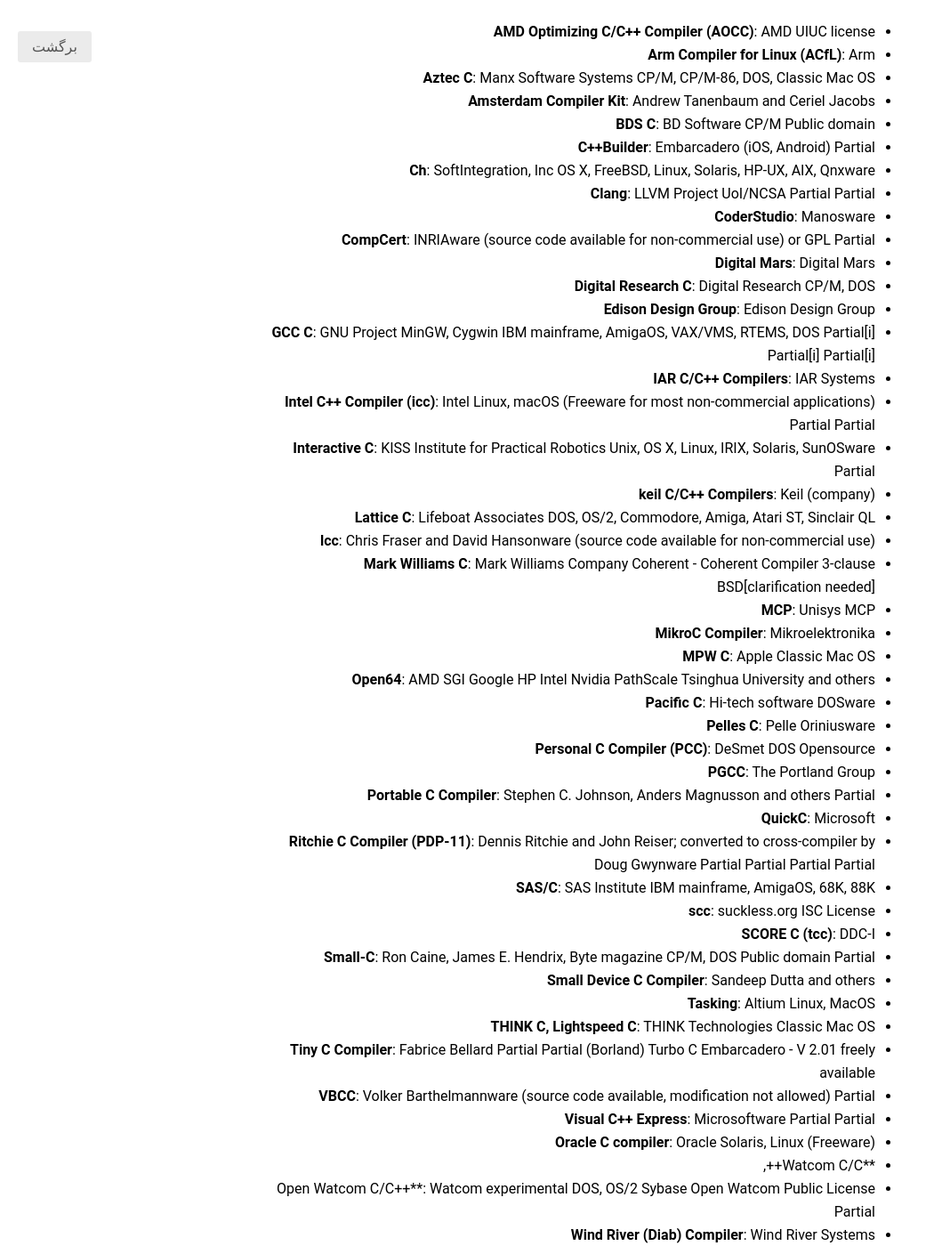
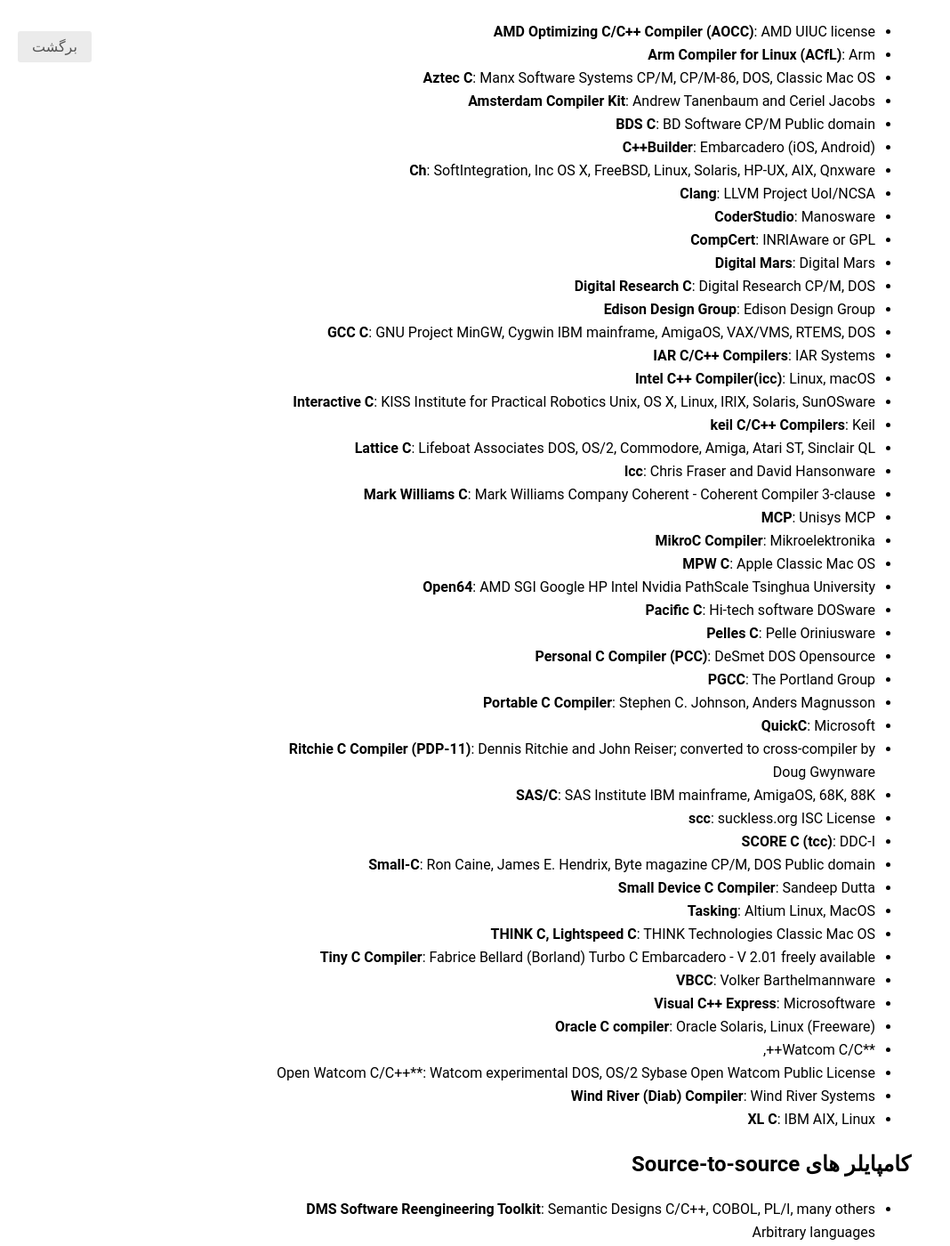
Before and after one commit to BaseMax/Fa.MaxBase.org, a Jekyll site: the page built from _posts/fa/2020-03-24-fa-list-of-compilers.md, in a window 1280 px wide and 1400 px high, scrolled down 2628 px. Shown: the whole window at 89% size, without its empty margins (0-1068 px from the left). Built offline with Jekyll 4.4.1, drawn with Linux system fonts in a browser that asks for light colours; some of the changed text lies outside the part shown.

Commit message:
Update 2020-03-24-fa-list-of-compilers.md

```diff
--- a/_posts/fa/2020-03-24-fa-list-of-compilers.md
+++ b/_posts/fa/2020-03-24-fa-list-of-compilers.md
@@ -103,50 +102,49 @@
 - **Aztec C**: Manx Software Systems	CP/M, CP/M-86, DOS, Classic Mac OS
 - **Amsterdam Compiler Kit**: Andrew Tanenbaum and Ceriel Jacobs
 - **BDS C**: BD Software	CP/M	Public domain
-- **C++Builder**: Embarcadero (iOS, Android)	Partial
+- **C++Builder**: Embarcadero (iOS, Android)
 - **Ch**: SoftIntegration, Inc	OS X, FreeBSD, Linux, Solaris, HP-UX, AIX, Qnxware
-- **Clang**: LLVM Project	UoI/NCSA	Partial	Partial
+- **Clang**: LLVM Project	UoI/NCSA
 - **CoderStudio**: Manosware
-- **CompCert**: INRIAware (source code available for non-commercial use) or GPL	Partial
+- **CompCert**: INRIAware or GPL
 - **Digital Mars**: Digital Mars
 - **Digital Research C**: Digital Research	CP/M, DOS
 - **Edison Design Group**: Edison Design Group
-- **GCC C**: GNU Project	MinGW, Cygwin	IBM mainframe, AmigaOS, VAX/VMS, RTEMS, DOS	Partial[i]	Partial[i]	Partial[i]
+- **GCC C**: GNU Project	MinGW, Cygwin	IBM mainframe, AmigaOS, VAX/VMS, RTEMS, DOS
 - **IAR C/C++ Compilers**: IAR Systems
-- **Intel C++ Compiler
-(icc)**: Intel	Linux, macOS (Freeware for most non-commercial applications)	Partial	Partial
-- **Interactive C**: KISS Institute for Practical Robotics	Unix, OS X, Linux, IRIX, Solaris, SunOSware	Partial
-- **keil C/C++ Compilers**: Keil (company)
+- **Intel C++ Compiler(icc)**: Linux, macOS
+- **Interactive C**: KISS Institute for Practical Robotics	Unix, OS X, Linux, IRIX, Solaris, SunOSware
+- **keil C/C++ Compilers**: Keil
 - **Lattice C**: Lifeboat Associates	DOS, OS/2, Commodore, Amiga, Atari ST, Sinclair QL
-- **lcc**: Chris Fraser and David Hansonware (source code available for non-commercial use)
-- **Mark Williams C**: Mark Williams Company	Coherent - Coherent Compiler 3-clause BSD[clarification needed]
+- **lcc**: Chris Fraser and David Hansonware
+- **Mark Williams C**: Mark Williams Company	Coherent - Coherent Compiler 3-clause
 - **MCP**: Unisys	MCP
 - **MikroC Compiler**: Mikroelektronika
 - **MPW C**: Apple	Classic Mac OS
-- **Open64**: AMD SGI Google HP Intel Nvidia PathScale Tsinghua University and others
+- **Open64**: AMD SGI Google HP Intel Nvidia PathScale Tsinghua University
 - **Pacific C**: Hi-tech software	DOSware
 - **Pelles C**: Pelle Oriniusware
 - **Personal C Compiler (PCC)**: DeSmet	DOS	Opensource
 - **PGCC**: The Portland Group
-- **Portable C Compiler**: Stephen C. Johnson, Anders Magnusson and others	Partial
+- **Portable C Compiler**: Stephen C. Johnson, Anders Magnusson
 - **QuickC**: Microsoft
-- **Ritchie C Compiler (PDP-11)**: Dennis Ritchie and John Reiser; converted to cross-compiler by Doug Gwynware	Partial	Partial	Partial	Partial
+- **Ritchie C Compiler (PDP-11)**: Dennis Ritchie and John Reiser; converted to cross-compiler by Doug Gwynware
 - **SAS/C**: SAS Institute IBM mainframe, AmigaOS, 68K, 88K
 - **scc**: suckless.org	ISC License
 - **SCORE C (tcc)**: DDC-I
-- **Small-C**: Ron Caine, James E. Hendrix, Byte magazine	CP/M, DOS	Public domain	Partial
-- **Small Device C Compiler**: Sandeep Dutta and others
+- **Small-C**: Ron Caine, James E. Hendrix, Byte magazine	CP/M, DOS	Public domain
+- **Small Device C Compiler**: Sandeep Dutta
 - **Tasking**: Altium	Linux, MacOS
 - **THINK C, Lightspeed C**: THINK Technologies	Classic Mac OS
-- **Tiny C Compiler**: Fabrice Bellard	Partial	Partial
+- **Tiny C Compiler**: Fabrice Bellard
 (Borland) Turbo C	Embarcadero - V 2.01 freely available
-- **VBCC**: Volker Barthelmannware (source code available, modification not allowed)	Partial
-- **Visual C++ Express**: Microsoftware	Partial	Partial
+- **VBCC**: Volker Barthelmannware
+- **Visual C++ Express**: Microsoftware
 - **Oracle C compiler**: Oracle	Solaris, Linux (Freeware)
 - **Watcom C/C++,
-- Open Watcom C/C++**: Watcom	experimental	DOS, OS/2	Sybase Open Watcom Public License	Partial
+- Open Watcom C/C++**: Watcom	experimental	DOS, OS/2	Sybase Open Watcom Public License
 - **Wind River (Diab) Compiler**: Wind River Systems
-- **XL C**: IBM	AIX, Linux	Partial
+- **XL C**: IBM	AIX, Linux
 
 ## کامپایلر های Source-to-source
 
@@ -162,44 +160,43 @@
 - **AMD Optimizing C/C++ Compiler (AOCC)**: AMD	UIUC license
 - **Arm Compiler for Linux (ACfL)**: Arm
 - **C++Builder (classic Borland, bcc***)	Embarcadero (CodeGear) (bcc32)	macOS (bccosx)
-- **C++Builder (modern, bcc***c)	Embarcadero (LLVM) (bcc32c,bcc64)	⟨iOS⟩ (bccios*), ⟨Android⟩ (bcca*)[ii]
+- **C++Builder (modern, bcc***c)	Embarcadero (LLVM) (bcc32c,bcc64)	⟨iOS⟩ (bccios*), ⟨Android⟩ (bcca*)
 - **Turbo C++ (tcc)**: Borland (CodeGear)	DOS (Freeware)
 - **CINT**: CERN	BeBox, DOS, etc.	X11/MIT
 - **Cfront**: Bjarne Stroustrup
-- **Clang (clang++)**: LLVM Project	UoI/NCSA	Xcode, QtCreator (optional)[ii]
-- **Comeau C/C++**: Comeau Computing[iii]
+- **Clang (clang++)**: LLVM Project	UoI/NCSA	Xcode, QtCreator (optional)
+- **Comeau C/C++**: Comeau Computing
 - **Cray C/C++ (CC)**: Cray[iv] [iv]
 - **Digital Mars C/C++ (dmc)**: Digital Mars	DOS	Some
-- **EDG C++ Front End (eccp, edgcpfe)**: Edison Design Group[iii] 	Partial
-- **EKOPath(pathCC)**: PathScale and others	Mixed (Proprietary,
-- **Open–source & GPL)[v] **: Partial
+- **EDG C++ Front End (eccp, edgcpfe)**: Edison Design Group
+- **EKOPath(pathCC)**: PathScale	Mixed
 - **GCC (g++)**: GNU Project	MinGW, MSYS2,
 - **Cygwin, Windows Subsystem**v3	QtCreator, Kdevelop, Eclipse,
 - **NetBeans, Code::Blocks, Geany[v]
-- HP aC++ (aCC)**: Hewlett-Packard	HP-UX	Partial
-- **IAR C/C++ Compilers (icc***)	IAR Systems	⟨Yes⟩	IAR Embedded Workbench	Partial
-- **Intel C++ Compiler (icc)**: Intel	Linux, macOS, FreeBSD; ⟨Android (x86)⟩ (Freeware)	Visual Studio, Eclipse, Xcode[iii] 	Partial
+- HP aC++ (aCC)**: Hewlett-Packard	HP-UX
+- **IAR C/C++ Compilers (icc***)	IAR Systems	⟨Yes⟩	IAR Embedded Workbench
+- **Intel C++ Compiler (icc)**: Intel	Linux, macOS, FreeBSD; ⟨Android (x86)⟩ (Freeware)	Visual Studio, Eclipse, Xcode
 - **KAI C++ (KCC)**: Kuck & Associates, Inc.
 ⟨subsumed by Intel⟩	TOPS-20, Digital Unix, HP-UX, Linux (x86),
-- **Irix 5.3 & 6.x, Solaris 2.x, UNICOS[iii]
+- **Irix 5.3 & 6.x, Solaris 2.x, UNICOS
 - Microtec C/C++ (mcc)**: Mentor ⟨Siemens⟩	EDGE Developer Suite
 - **EDGE C/C++[vi]**: Mentor ⟨Siemens⟩	EDGE Developer Suite
-- **Open64 (openCC)**: HP, AMD, Tsinghua University and others	Modified GPLv2[v][vii]
-- **PGC++ (pgc++)**: PGI ⟨Nvidia⟩	Unsupported	Linux, macOS	Eclipse, Xcode, Visual Studio[iii] 	Partial
+- **Open64 (openCC)**: HP, AMD, Tsinghua University	Modified GPLv2[v][vii]
+- **PGC++ (pgc++)**: PGI ⟨Nvidia⟩	Unsupported	Linux, macOS	Eclipse, Xcode, Visual Studio
 - **ProDev WorkShop**: Silicon Graphics
-- **RealView Compilation Tools (armcc)**: Keil ⟨Arm⟩	⟨Yes⟩	RealView Development Suite[iii]
-- **Arm Compiler (armcc)**: Keil ⟨Arm⟩	⟨Yes⟩	μVision, DS-5[iii]
-- **Arm Compiler (armclang)**: Keil ⟨Arm⟩ (LLVM)	⟨Yes⟩	μVision, DS-5[ii]
+- **RealView Compilation Tools (armcc)**: Keil ⟨Arm⟩	⟨Yes⟩	RealView Development Suite
+- **Arm Compiler (armcc)**: Keil ⟨Arm⟩	⟨Yes⟩	μVision, DS-5
+- **Arm Compiler (armclang)**: Keil ⟨Arm⟩ (LLVM)	⟨Yes⟩	μVision, DS-5
 - **Salford C++ Compiler**: Silverfrost
 - **SAS/C C++**: SAS Institute	Windows NT/95	AIX, Solaris/SunOS, Linux	IBM mainframe, DOS
 - **SCORE C++ (tpp)**: DDC-I
 - **Oracle C++ Compiler (CC)**: Oracle	Linux, Solaris (Freeware)	Oracle Developer Studio, NetBeans
 - **TenDRA (tcc)**: TenDRA Project
 - **VectorC**: Codeplay	⟨PS2⟩, ⟨PS3⟩, etc.	Visual Studio, CodeWarrior	Some
-- **Visual C++ (cl)**: Microsoft	Linux, macOS; ⟨Android⟩, ⟨iOS⟩	Visual Studio	Partial
+- **Visual C++ (cl)**: Microsoft	Linux, macOS; ⟨Android⟩, ⟨iOS⟩	Visual Studio
 - **VisualAge C++ (vac++)**: IBM	AIX, Linux	OS/2, OS/400, z/OS, VM	VisualAge
 - **XL C/C++ (xlc++)**: IBM	Linux (POWER), AIX	z/OS, VM	Eclipse
-- **Diab Compiler (dcc)**: Wind River ⟨TPG Capital⟩	Linux, Solaris	⟨VxWorks⟩	Wind River Workbench[iii]
+- **Diab Compiler (dcc)**: Wind River ⟨TPG Capital⟩	Linux, Solaris	⟨VxWorks⟩	Wind River Workbench
 
 ## کامپایلر های C#
 
@@ -208,7 +205,7 @@
 - **Mono**: Xamarinv2
 - **Portable.NET**: Dot Gnu Project
 - **SharpDevelop**: IC#Code Team
-- **Roslyn**: .NET Foundation	Partial	Apache 2.
+- **Roslyn**: .NET Foundation	Apache 2.
 
 
 ## کامپایلر های COBOL
@@ -241,7 +238,7 @@
 
 ## کامپایلر های D
 
-- **D (DMD)**: Digital Mars and others	32-bit Linux, OS X, FreeBSD	Boost
+- **D (DMD)**: Digital Mars	32-bit Linux, OS X, FreeBSD	Boost
 - **No
 - D for .NET
 - GDC**: GCC
@@ -257,8 +254,8 @@
 
 ## کامپایلر های Eiffel
 
-- **EiffelStudio**: Eiffel Software / Community developed (sourceforge)	Dual GPL / Proprietary
-[clarification needed]
+- **EiffelStudio**: Eiffel Software / Community developed (sourceforge)
+
 
 ## کامپایلر های Fortran
 
@@ -271,7 +268,7 @@
 - **G95**: Andy Vaught
 - **GNU Fortran**: GNU Projectv3	Photran (part of Eclipse), Simply Fortran, Lahey Fortran
 - **Intel Fortran Compiler**: Intel	Linux and OS X (plugins), Visual Studio on Windows, Eclipse on Linux, XCode on Mac
-- **Open64**: Google, HP, Intel, Nvidia, PathScale, Tsinghua University and others
+- **Open64**: Google, HP, Intel, Nvidia, PathScale, Tsinghua University
 - **FTN95**: Silverfrost
 - **NAG Fortran Compiler**: Numerical Algorithms Group
 - **VS Fortran**: IBM	z/OS and z/VM	Eclipse
@@ -335,7 +332,7 @@
 
 ## کامپایلر های PHP
 
-- **Phalanger**: Devsense	Partial
+- **Phalanger**: Devsense
 - **PeachPie**: iolevel
 - **HHVM**: Facebook	PHP and Zend
 
```
Also changed, not shown: other parts of _posts/fa/2020-03-24-fa-list-of-compilers.md (+3 -4 lines).
